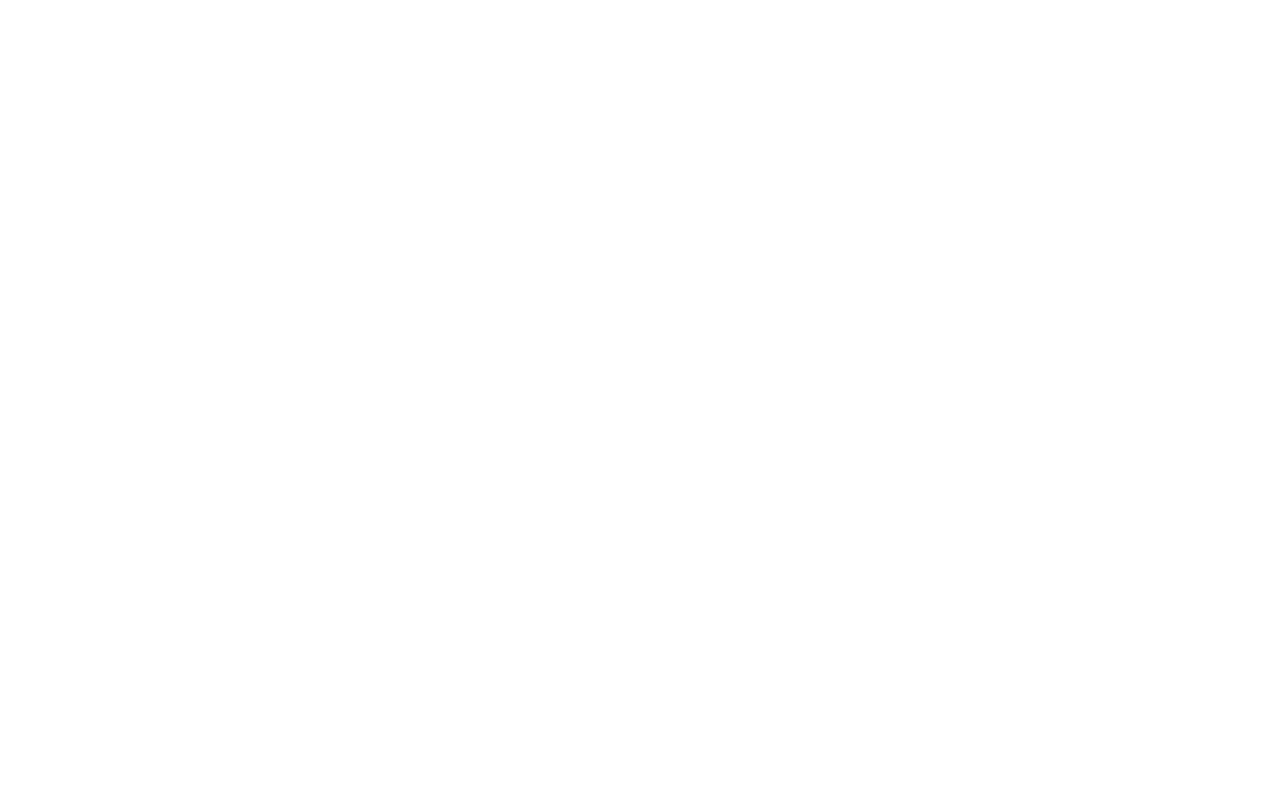
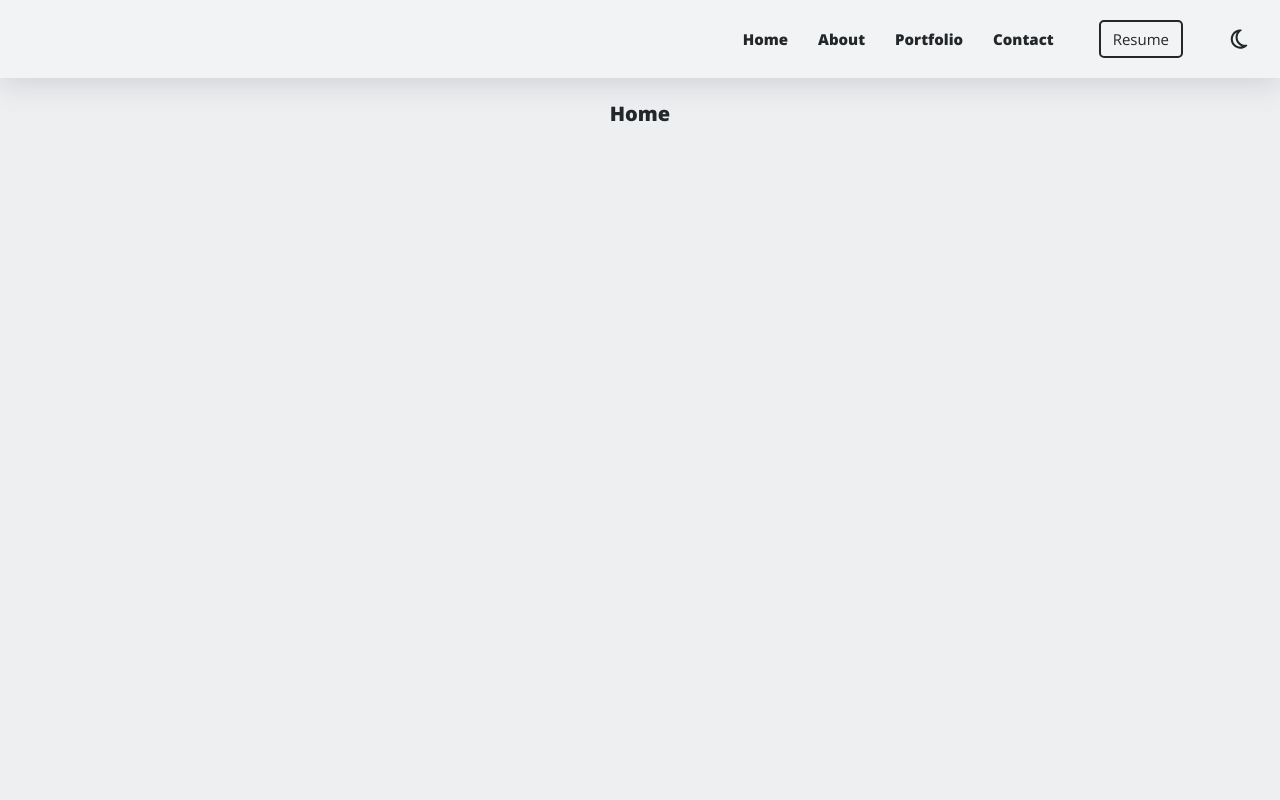
Before and after one commit to Aphemra/portfolio, a React (Create React App) app: page / in a window 1280 px wide. Shown: the top 800 px of the page. Built offline with nearby package versions, Linux system fonts and the light colour scheme.

Commit message:
Deployment fixes

```diff
--- a/src/index.js
+++ b/src/index.js
@@ -6,8 +6,6 @@
 const root = ReactDOM.createRoot(document.getElementById("root"));
 root.render(
 	<React.StrictMode>
-		<BrowserRouter basename={"/portfolio/"}>
-			<App />
-		</BrowserRouter>
+		<App />
 	</React.StrictMode>
 );
```
Also changed, not shown: 7 other files (tests, documents, lock files or other folders).
